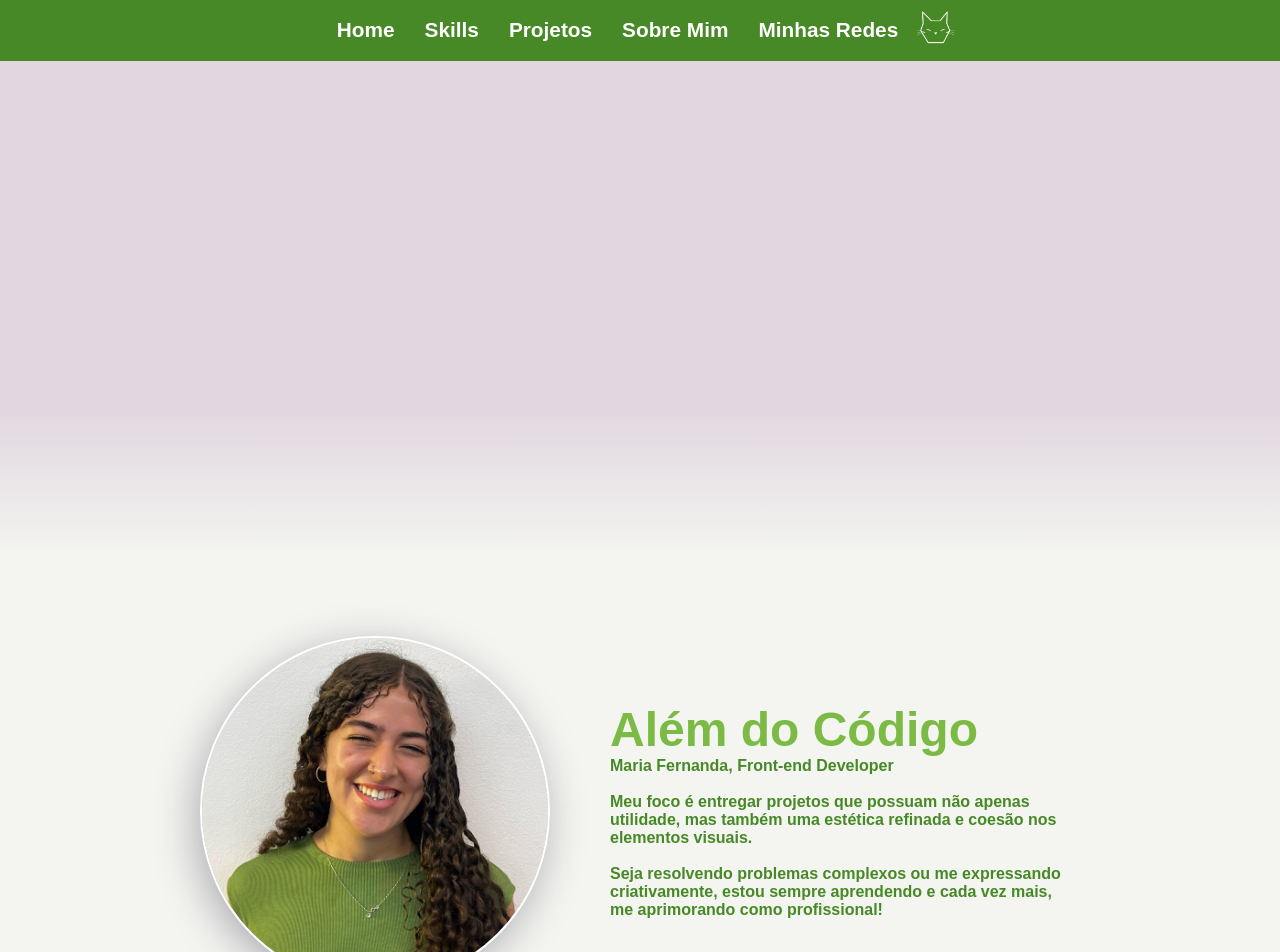
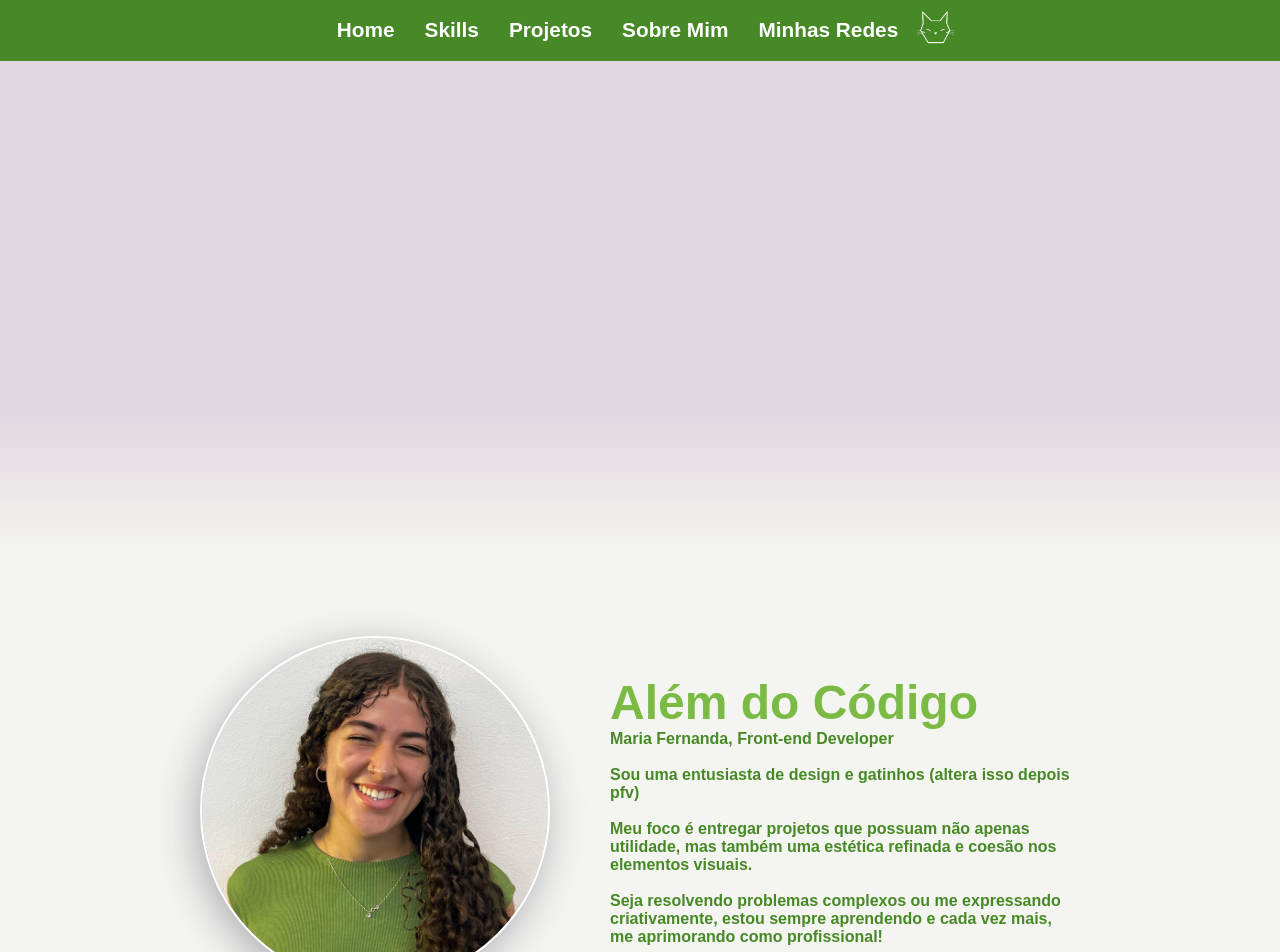
Before and after one commit to mafenandaup/Portifolio-dev, a React (Vite) app in the folder portifolio-main/: page / in a window 1280 px wide. Shown: the top 952 px of the page. Built offline with nearby package versions, Linux system fonts and the light colour scheme; a web font is replaced by a local one.

Commit message:
refactor: alter about text

```diff
--- a/portifolio-main/src/pages/home/sections/About/About.jsx
+++ b/portifolio-main/src/pages/home/sections/About/About.jsx
@@ -9,6 +9,7 @@ function About() {
                 <article>
                     <h1>Além do Código</h1>
                     <p>Maria Fernanda, Front-end Developer</p><br />
+                    <p>Sou uma entusiasta de design e gatinhos (altera isso depois pfv)</p><br />
                     <p>Meu foco é entregar projetos que possuam não apenas utilidade, mas também uma estética refinada e coesão nos elementos visuais. </p><br />
                     <p>Seja resolvendo problemas complexos ou me expressando criativamente, estou sempre aprendendo e cada vez mais, me aprimorando como profissional!  </p>
                     <div className='formacao-cv'>
```
